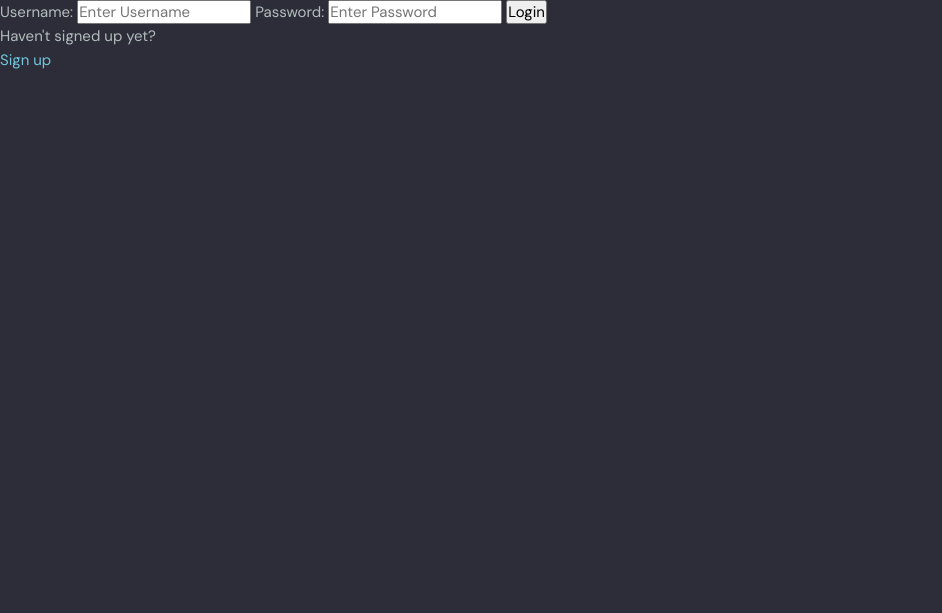
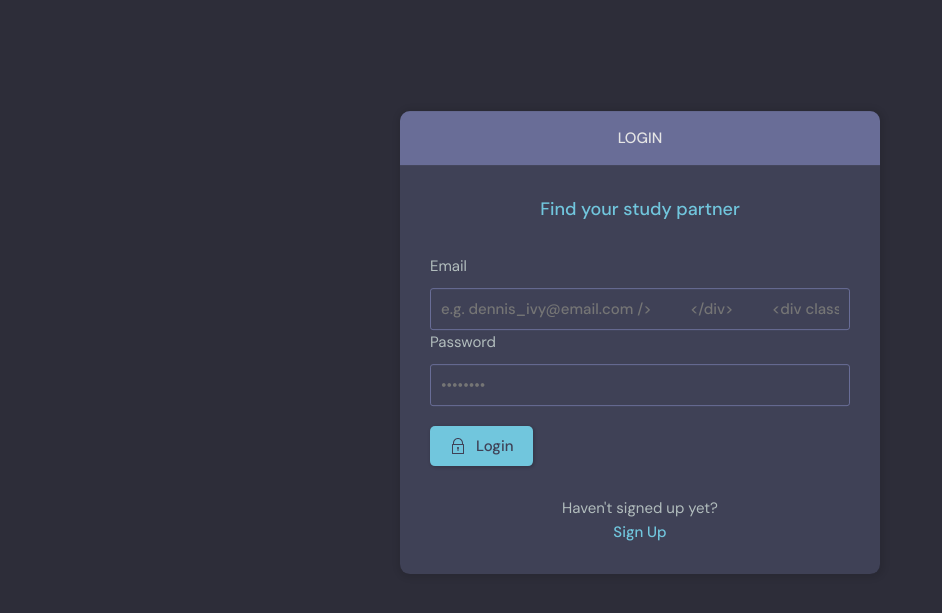
Before and after one commit to Chandler2015/StudyIt, a Django app: a page that uses base/templates/base/login_register.html in a window 1280 px wide. Shown: the part 76-689 px from the top of the page, without its empty margins (0-942 px from the left). Run offline with Django 3.2, Linux system fonts and the light colour scheme.

Commit message:
modified login, register

```diff
--- a/base/templates/base/login_register.html
+++ b/base/templates/base/login_register.html
@@ -1,37 +1,97 @@
 {% extends 'main.html' %}
 
 {% block content %}
+<main class="auth layout">
 
-{% if page == 'login'  %}
-<div>
-    <form method = "POST" action="">
-        {%csrf_token%}
-        <label>Username:</label>
-        <input type="text" name = "username" placeholder="Enter Username">
+  {% if page == 'login' %}
+  <div class="container">
+    <div class="layout__box">
+      <div class="layout__boxHeader">
+        <div class="layout__boxTitle">
+          <h3>Login</h3>
+        </div>
+      </div>
+      <div class="layout__body">
+        <h2 class="auth__tagline">Find your study partner</h2>
 
-        <label>Password:</label>
-        <input type="password" name = "password" placeholder="Enter Password">
+        <form class="form" action="" method="POST">
+          {% csrf_token %}
+          <div class="form__group form__group">
+            <label for="room_name">Email</label>
+            <input id="username" name="email" type="email" placeholder="e.g. dennis_ivy@email.com />
+          </div>
+          <div class=" form__group">
+            <label for="password">Password</label>
+            <input id="password" name="password" type="password"
+              placeholder="&bull;&bull;&bull;&bull;&bull;&bull;&bull;&bull;" />
+          </div>
 
-        <input type="submit" value = "Login">
-    </form>
+          <button class="btn btn--main" type="submit">
+            <svg version="1.1" xmlns="http://www.w3.org/2000/svg" width="32" height="32" viewBox="0 0 32 32">
+              <title>lock</title>
+              <path
+                d="M27 12h-1v-2c0-5.514-4.486-10-10-10s-10 4.486-10 10v2h-1c-0.553 0-1 0.447-1 1v18c0 0.553 0.447 1 1 1h22c0.553 0 1-0.447 1-1v-18c0-0.553-0.447-1-1-1zM8 10c0-4.411 3.589-8 8-8s8 3.589 8 8v2h-16v-2zM26 30h-20v-16h20v16z">
+              </path>
+              <path
+                d="M15 21.694v4.306h2v-4.306c0.587-0.348 1-0.961 1-1.694 0-1.105-0.895-2-2-2s-2 0.895-2 2c0 0.732 0.413 1.345 1 1.694z">
+              </path>
+            </svg>
 
-    <p>Haven't signed up yet?</p>
-    <a  href="{%  url 'register'   %}">Sign up</a>
-</div>
+            Login
+          </button>
+        </form>
 
-{%else%}
+        <div class="auth__action">
+          <p>Haven't signed up yet?</p>
+          <a href="{% url 'register' %}" class="btn btn--link">Sign Up</a>
+        </div>
+      </div>
+    </div>
+  </div>
+  {% else %}
+  <div class="container">
+    <div class="layout__box">
+      <div class="layout__boxHeader">
+        <div class="layout__boxTitle">
+          <h3>Register</h3>
+        </div>
+      </div>
+      <div class="layout__body">
+        <h2 class="auth__tagline">Find your study partner</h2>
 
-<div>
-    <form method = "POST" action="">
-        {% csrf_token  %}
-        {{form.as_p}}
-        <input type="submit" value = "Register">
-    </form>
+        <form class="form" action="" method="POST">
+          {% csrf_token %}
 
-    <p>Already signed up?</p>
-    <a  href="{%  url 'login'   %}">Login</a>
-</div>
+          {% for field in form %}
+          <div class="form__group form__group">
+            <label for="room_name">{{field.label}}</label>
+            {{field}}
+          </div>
+          {% endfor %}
 
-{%endif%}
 
+          <button class="btn btn--main" type="submit">
+            <svg version="1.1" xmlns="http://www.w3.org/2000/svg" width="32" height="32" viewBox="0 0 32 32">
+              <title>lock</title>
+              <path
+                d="M27 12h-1v-2c0-5.514-4.486-10-10-10s-10 4.486-10 10v2h-1c-0.553 0-1 0.447-1 1v18c0 0.553 0.447 1 1 1h22c0.553 0 1-0.447 1-1v-18c0-0.553-0.447-1-1-1zM8 10c0-4.411 3.589-8 8-8s8 3.589 8 8v2h-16v-2zM26 30h-20v-16h20v16z">
+              </path>
+              <path
+                d="M15 21.694v4.306h2v-4.306c0.587-0.348 1-0.961 1-1.694 0-1.105-0.895-2-2-2s-2 0.895-2 2c0 0.732 0.413 1.345 1 1.694z">
+              </path>
+            </svg>
+
+            Register
+          </button>
+        </form>
+
+        <div class="auth__action">
+          <p>Already signed up yet?</p>
+          <a href="{% url 'login' %}" class="btn btn--link">Sign Up</a>
+        </div>
+      </div>
+    </div>
+  </div>
+  {% endif %}
+</main>
 {% endblock content %}
```
Also changed, not shown: base/templates/base/delete.html (+34 -10 lines), base/templates/base/delete_old.html (added, +14 -0 lines), base/templates/base/old_login_register.html (added, +37 -0 lines), db.sqlite3, 1 other file.
